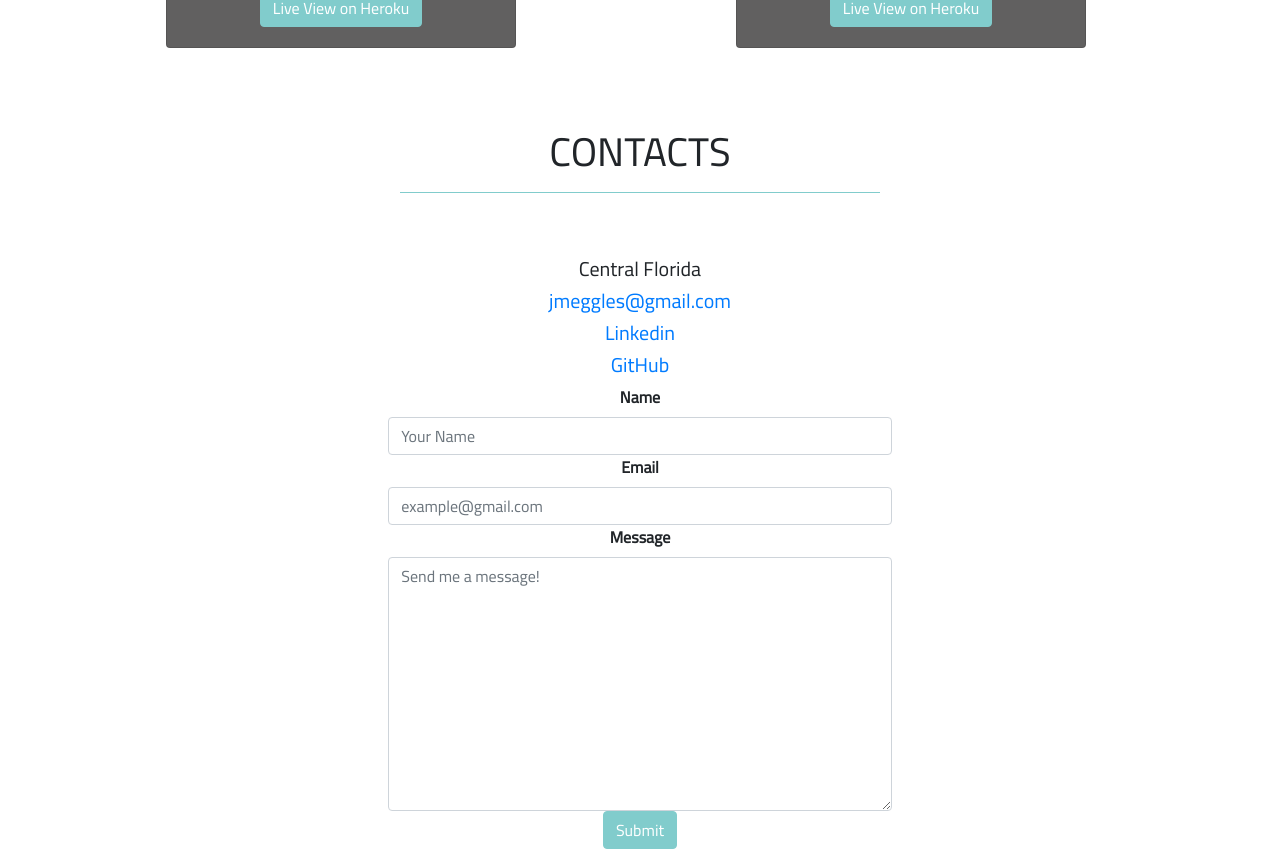
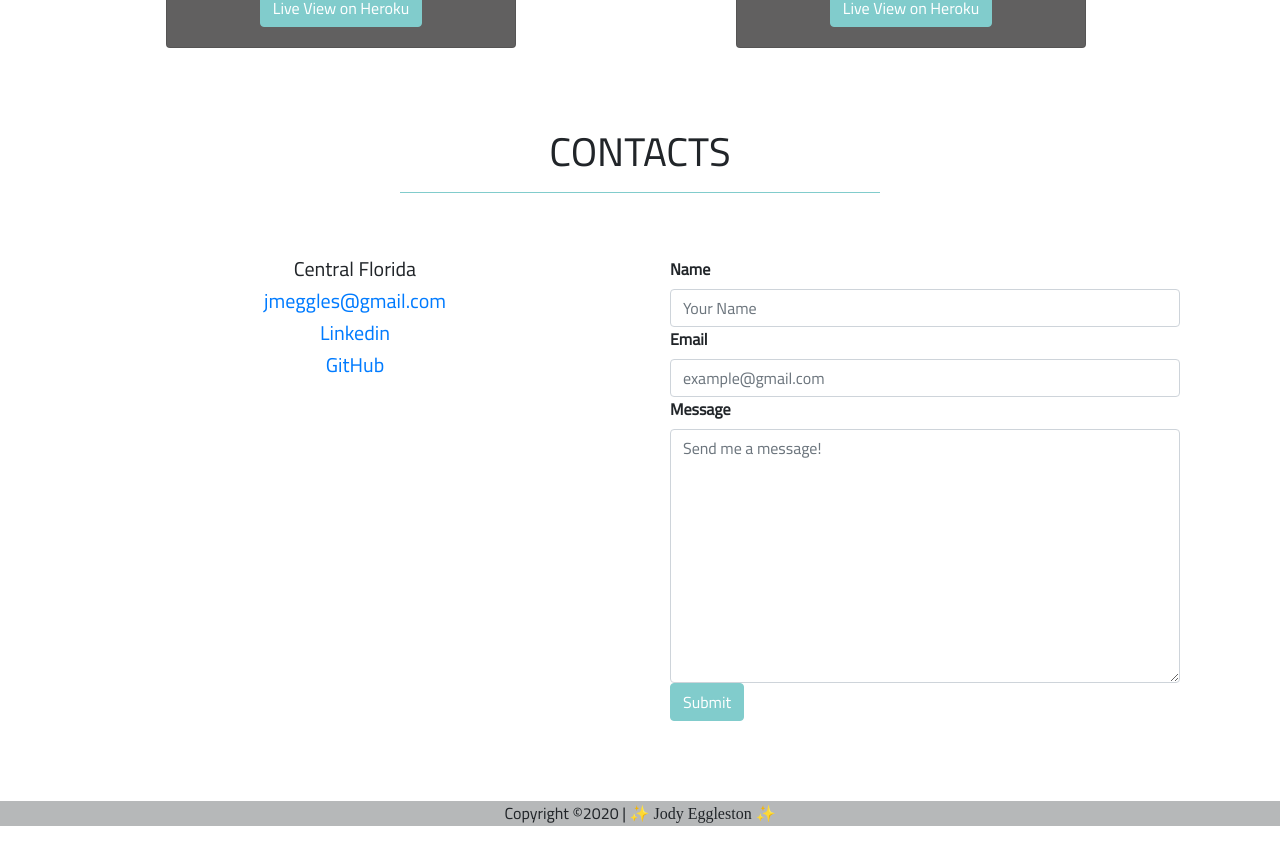
Before and after one commit to jmeggles/Portfolio, a React (Create React App) app in the folder client/: page / in a window 1280 px wide. Shown: the part 2398-3249 px from the top of the page. After the commit the page ends 3226 px from the top, so only its background shows below. Built offline with nearby package versions, Linux system fonts and the light colour scheme; a web font is replaced by a local one.

Commit message:
fixed contact alignment

```diff
--- a/client/src/components/Contact/Contact.jsx
+++ b/client/src/components/Contact/Contact.jsx
@@ -1,25 +1,22 @@
 import React, { Component, Fragment } from "react";
-import { Container, Button } from "react-bootstrap";
+import { Container, Button, Row, Col } from "react-bootstrap";
 import "./style.css";
 
 class Contact extends Component {
   render() {
     return (
       <Fragment>
-          <Container className="contactContainer col-lg-5">
+        <Container className="contactContainer">
         <h1 className="sectionTitle">CONTACTS</h1>
-        <div>
+          <Row>
+            <Col>
+              <div className="contactLinks">
+                <h5>Central Florida</h5>
                 <h5>
-           Central Florida
-          </h5>
-          <h5>
-            <a href={`mailto:jmeggles@gmail.com`}>
-              jmeggles@gmail.com
-            </a>
+                  <a href={`mailto:jmeggles@gmail.com`}>jmeggles@gmail.com</a>
                 </h5>
                 <h5>
                   <a
-
                     target="_blank"
                     rel="noopener noreferrer"
                     href="https://www.linkedin.com/in/jody-eggleston"
@@ -37,13 +34,13 @@ class Contact extends Component {
                   </a>
                 </h5>
               </div>
-
+            </Col>
             {/* -----------------------------------------------------------
 
         TEMPORARY: copied in from first portfolio (portfolio-responsive) */}
 
-
-          <div className="row">
+            <Col>
+              <div className="contactForm">
                 <div className="col-md-12">
                   <label>
                     <b>Name</b>
@@ -76,6 +73,8 @@ class Contact extends Component {
                   </div>
                 </div>
               </div>
+            </Col>
+          </Row>
         </Container>
       </Fragment>
     );
--- a/client/src/components/Contact/style.css
+++ b/client/src/components/Contact/style.css
@@ -4,3 +4,11 @@
     margin-bottom: 5em;
     font-family: "Cairo", sans-serif;
 }
+
+.contactLinks {
+
+}
+
+.contactForm {
+    text-align: left;
+}
```
Lines whose indentation alone changed are shown as unchanged.
